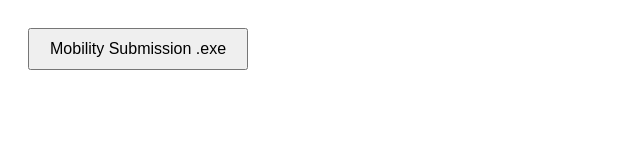
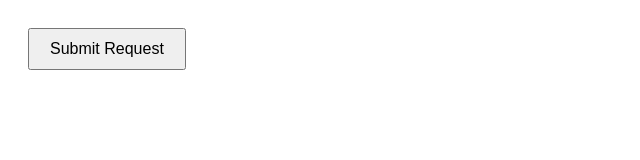
Before and after one commit to bilalayub040/DSQ, an Electron app: page public/index.html in a window 1300 px wide. Shown: the whole page, without its empty margins (0-640 px from the left). Drawn offline with Linux system fonts and the light colour scheme.

Commit message:
Update index.html

```diff
--- a/public/index.html
+++ b/public/index.html
@@ -10,7 +10,7 @@
 </head>
 <body>
 
-<button id="mobilityBtn">Mobility Submission .exe</button>
+<button id="mobilityBtn">Submit Request</button>
 
 <script>
     const { exec } = require('child_process');
```
